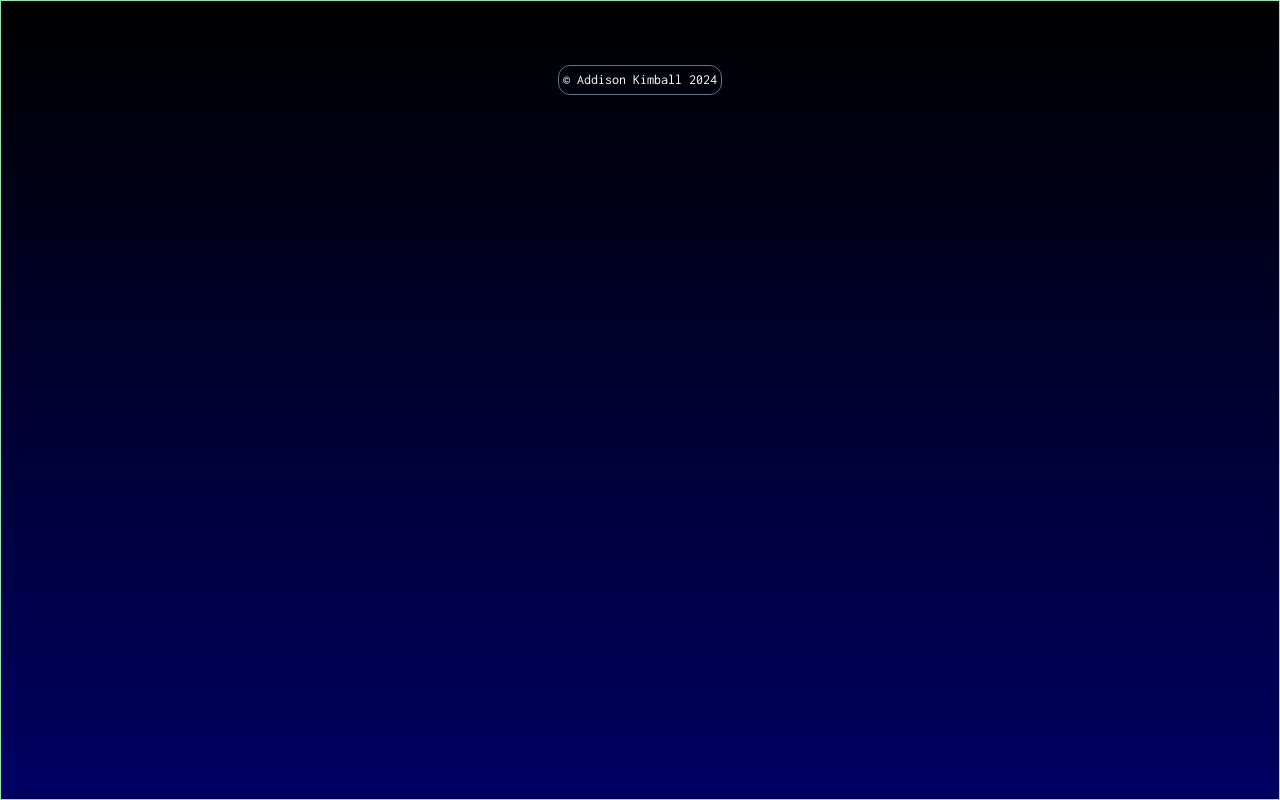
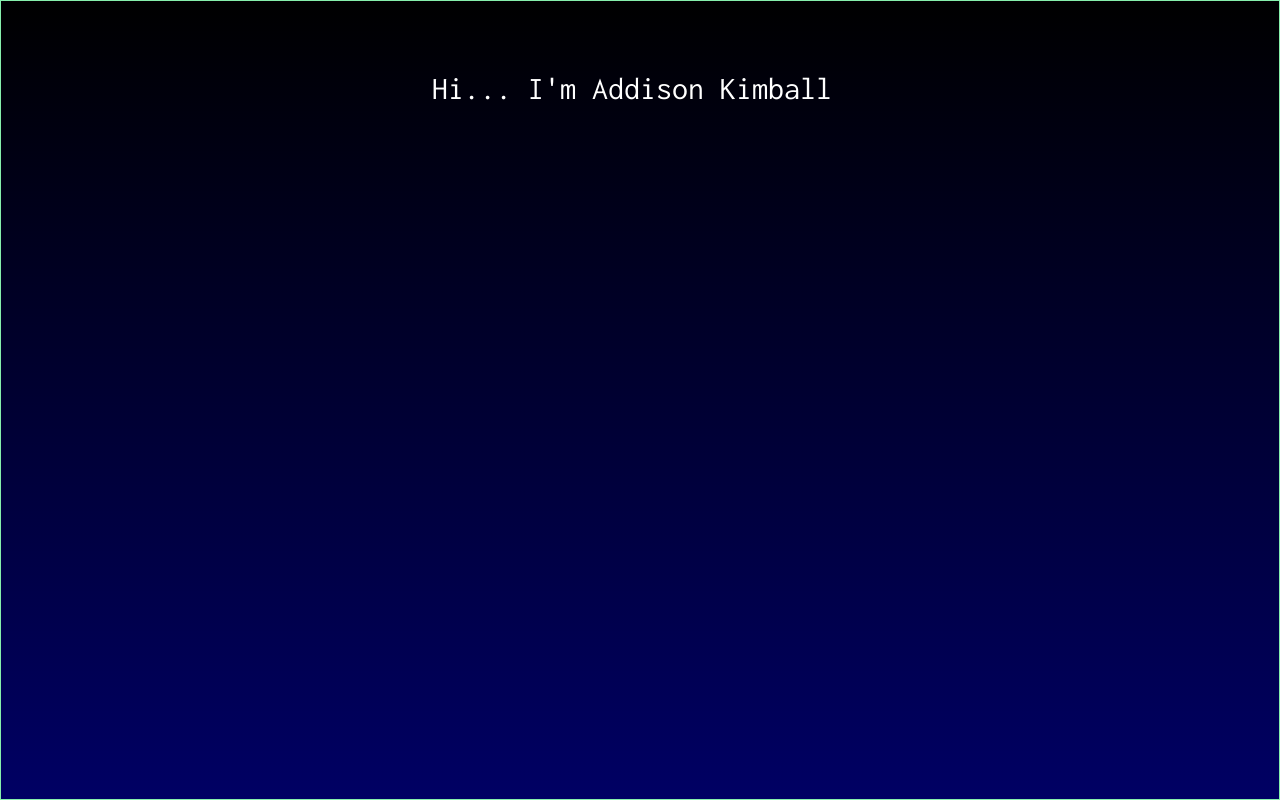
Before and after one commit to awkimball/akimball.com, a Next.js app: page / in a window 1280 px wide. Built offline with nearby package versions, Linux system fonts and the light colour scheme.

Commit message:
type animation test

```diff
--- a/app/components/welcome-page.tsx
+++ b/app/components/welcome-page.tsx
@@ -1,28 +1,26 @@
-use client;
+'use client'
 
 import { TypeAnimation } from 'react-type-animation';
 
 export default function WelcomePage() {
 
     return (
-        <div className="border border-red-300">
+        <div className=" border-red-300">
             <TypeAnimation
                 sequence={[
-                    'One', // Types 'One'
+                    'Hi...', // Types 'One'
                     1000, // Waits 1s
-                    'Two', // Deletes 'One' and types 'Two'
+                    'Hi... I\'m Addison Kimball', // Deletes 'One' and types 'Two'
                     2000, // Waits 2s
-                    'Two Three', // Types 'Three' without deleting 'Two'
                     () => {
                     console.log('Sequence completed');
                     },
                 ]}
                 wrapper="span"
                 cursor={true}
-                repeat={Infinity}
+                repeat={0}
                 style={{ fontSize: '2em', display: 'inline-block' }}
             />
-            <p className="text-3xl">Hi... I'm Addison Kimball</p>
         </div>
     )
 }
--- a/app/page.tsx
+++ b/app/page.tsx
@@ -7,8 +7,8 @@ import WelcomePage from "./components/welcome-page";
 export default function Home() {
   return (
     <main className="flex justify-center min-h-screen border border-green-300 p-16">
-      {/* <WelcomePage/> */}
-      <Footer/>
+      <WelcomePage/>
+      {/* <Footer/> */}
     </main>
   );
 }
```
